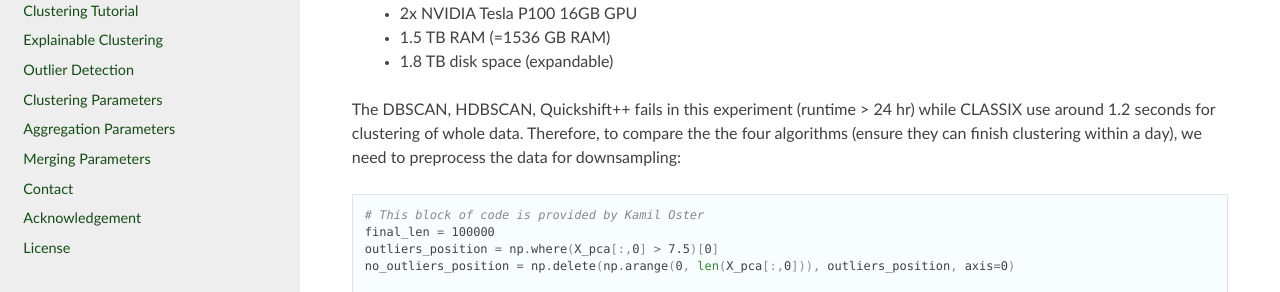
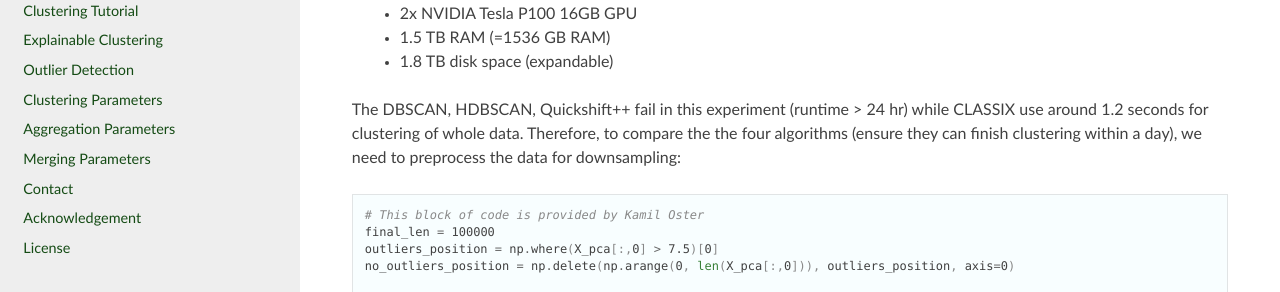
Before and after one commit to nla-group/classix, a Sphinx documentation site: the page built from docs/source/comparison.rst, in a window 1280 px wide and 900 px high, scrolled down 536 px. Shown: the part 158-450 px from the top of the window. Built offline with Sphinx 7.4.7 and the Read the Docs theme 2.0.0, drawn with Linux system fonts in a browser that asks for light colours; some of the changed text lies outside the part shown.

Commit message:
Update comparison.rst

```diff
--- a/docs/source/comparison.rst
+++ b/docs/source/comparison.rst
@@ -33,7 +33,7 @@
     * 1.5 TB RAM (=1536 GB RAM)
     * 1.8 TB disk space (expandable)
 
-The DBSCAN, HDBSCAN, Quickshift++ fails in this experiment (runtime > 24 hr) while CLASSIX use around 1.2 seconds for clustering of whole data.
+The DBSCAN, HDBSCAN, Quickshift++ fail in this experiment (runtime > 24 hr) while CLASSIX use around 1.2 seconds for clustering of whole data.
 Therefore, to compare the the four algorithms (ensure they can finish clustering within a day), we need to preprocess the data for downsampling:
 
 .. code:: python
@@ -155,7 +155,7 @@
     ax = sns.barplot(x="clustering", y="runtime", data=data)
     plt.savefig('results/runtime.png', bbox_inches='tight')
 
-The runtime is as below, we can see that CLASSIX achieve faster speed even run with whole data.
+The runtime bar plot is as below, we can see that CLASSIX achieves the fastest speed even if it runs with the whole data.
 
 .. image:: images/runtime_kamil.png
 
```
